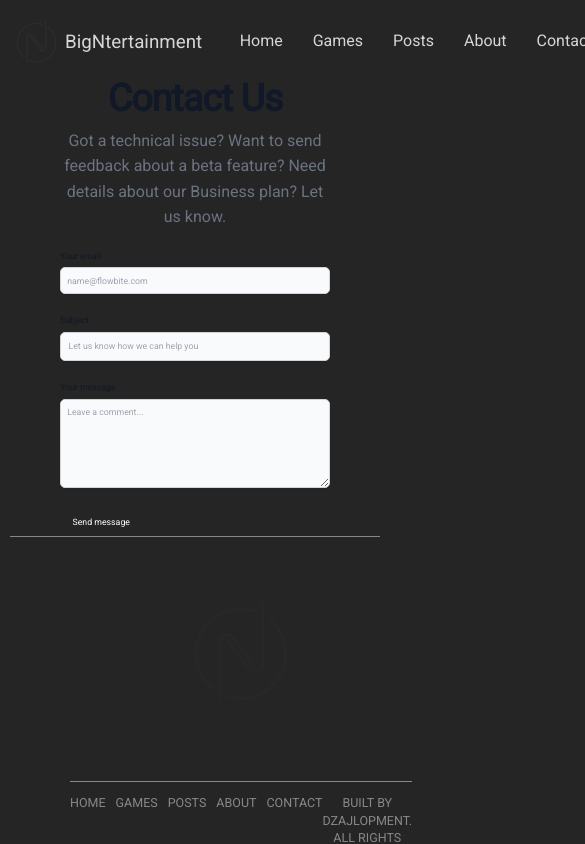
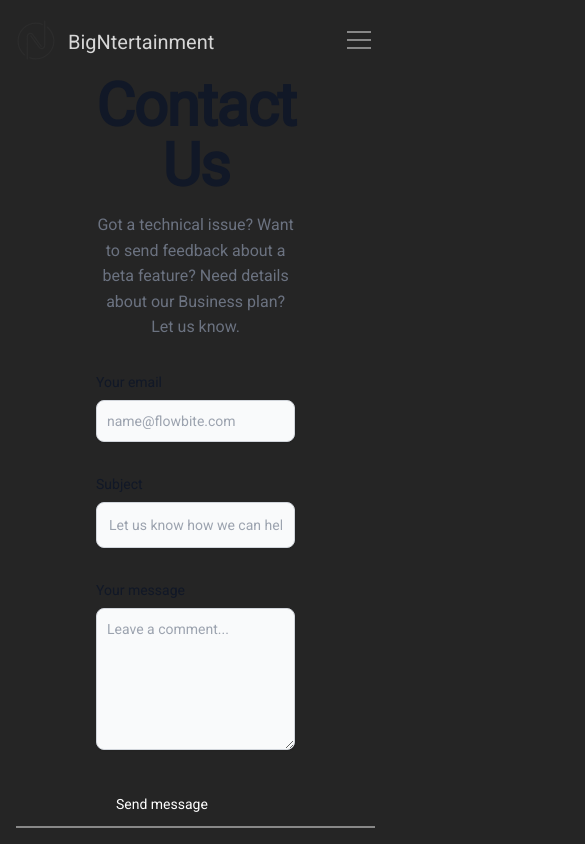
Before and after one commit to BigNtertainment/BigNtertainment, a Next.js app: page /contact in a window 390 px wide. Shown: the top 844 px of the page, 585 px wide, since content can reach past the window. Built offline with nearby package versions, Linux system fonts and the light colour scheme.

Commit message:
Create responsive navigation

```diff
--- a/src/app/globals.css
+++ b/src/app/globals.css
@@ -33,7 +33,6 @@
 }
 
 html {
-	font-size: 62.5%;
 	box-sizing: border-box;
 }
 
@@ -59,11 +58,17 @@ html {
 	}
 }
 
+.hover\:nav-hover-expand:hover > div:nth-child(1) {
+	transform: translateY(-2px);
+}
+.hover\:nav-hover-expand:hover > div:nth-child(3) {
+	transform: translateY(2px);
+}
+
 @layer base {
 	.body {
 		font-family: "Roboto", sans-serif;
 		font-weight: 300;
-		font-size: 1.6rem;
 		line-height: 1.6;
 		@apply text-dark-primary bg-dark-primary grid  grid-cols-defaultLayout min-h-screen;
 		grid-template-rows: min-content 1fr min-content;
--- a/src/app/page.tsx
+++ b/src/app/page.tsx
@@ -5,7 +5,7 @@ import Reviews from "@/components/Home/Rewiews/Reviews";
 
 export default async function Home() {
 	return (
-		<main className="pt-2.5  px-4 grid grid-rows-[75vh_repeat(5,min-content)] grid-cols-defaultLayout col-[full-start/full-end]">
+		<main className="pt-1 px-4 grid grid-rows-[75vh_repeat(5,min-content)] grid-cols-defaultLayout col-[full-start/full-end]">
 			<Header />
 			<Games />
 			<Blog />
--- /dev/null
+++ b/src/components/layout/Navigation/ClassicNav.tsx
@@ -0,0 +1,25 @@
+import React from "react";
+import NavLinks from "./NavLinks";
+import Logo from "@/components/shared/Logo";
+import NavAuth from "./NavAuth";
+
+const ClassicNav = () => {
+	return (
+		<>
+			<div className="h-full flex gap-6 ">
+				<div className="relative h-full aspect-square ">
+					<Logo fill={true} className="opacity-50" />
+				</div>
+				<div className="flex items-center translate-y-0.5 -translate-x-3 text-xl py-1.5 lg:p-0">
+					BigNtertainment
+				</div>
+				<NavLinks className={"hidden lg:flex"} />
+			</div>
+			<div className="gap-10 hidden lg:flex">
+				<NavAuth />
+			</div>
+		</>
+	);
+};
+
+export default ClassicNav;
--- /dev/null
+++ b/src/components/layout/Navigation/MobileNav.tsx
@@ -0,0 +1,56 @@
+"use client";
+
+import { cn } from "@/lib/utils/tailwind";
+import { useState } from "react";
+import NavLinks from "./NavLinks";
+import NavAuth from "./NavAuth";
+
+const Nav = () => {
+	return (
+		<div className="fixed lg:hidden right-0 z-30 bg-dark-primary top-0 h-screen">
+			<div className="h-full w-full flex items-center justify-center">
+				<NavLinks className="flex-col gap-12 w-screen text-2xl">
+					<NavAuth className="" childrenClassName="border-none" />
+				</NavLinks>
+			</div>
+		</div>
+	);
+};
+
+const MobileNav = () => {
+	const [isActive, setIsActive] = useState(false);
+
+	const toggleActive = () => {
+		setIsActive((prevState) => !prevState);
+	};
+
+	return (
+		<>
+			<div
+				className={`block lg:hidden space-y-1.5 mr-1 cursor-pointer z-50 ${
+					!isActive ? "hover:nav-hover-expand" : ""
+				}`}
+				onClick={() => toggleActive()}>
+				<div
+					className={cn(
+						"w-6 h-0.5 bg-dark-highlight transition",
+						isActive ? "rotate-45 translate-y-2 transition" : ""
+					)}></div>
+				<div
+					className={cn(
+						"w-6 h-0.5 bg-dark-highlight transition",
+						isActive ? "opacity-0 transition" : ""
+					)}></div>
+				<div
+					className={cn(
+						"w-6 h-0.5 bg-dark-highlight transition",
+						isActive ? "-rotate-45 -translate-y-2 transition" : ""
+					)}></div>
+			</div>
+
+			{isActive && <Nav />}
+		</>
+	);
+};
+
+export default MobileNav;
--- a/src/components/layout/Navigation/NavAuth.tsx
+++ b/src/components/layout/Navigation/NavAuth.tsx
@@ -1,18 +1,29 @@
-const NavAuth = () => {
+import { cn } from "@/lib/utils/tailwind";
+
+type Props = {
+	className?: string;
+	childrenClassName?: string;
+};
+
+const NavAuth = ({ className, childrenClassName }: Props) => {
 	const isAuthenticated = false;
 
 	const authenticatedView = <>PROFILE</>;
 
 	const notAuthenticatedView = (
 		<>
-			<button className=" border-2 border-[#07f468] text-[#07f468] rounded-lg  px-10 font-bold">
+			<button
+				className={cn(
+					"border-2 border-[#07f468] text-[#07f468] rounded-lg py-1.5  px-7 font-bold",
+					childrenClassName
+				)}>
 				Sign In
 			</button>
 		</>
 	);
 
 	return (
-		<div className="flex gap-4">
+		<div className={cn("flex gap-4", className)}>
 			{isAuthenticated ? authenticatedView : notAuthenticatedView}
 		</div>
 	);
--- a/src/components/layout/Navigation/NavLinks.tsx
+++ b/src/components/layout/Navigation/NavLinks.tsx
@@ -1,29 +1,42 @@
+import { cn } from "@/lib/utils/tailwind";
 import Link from "next/link";
 
-const NavLinks = () => {
+type Props = {
+	className?: string;
+	children?: React.ReactNode;
+};
+
+const NavLinks = ({ className, children }: Props) => {
 	return (
-		<ul className="flex items-center">
+		<ul className={cn("flex items-center text-lg", className)}>
 			<li>
-				<Link className="px-4 py-2 mx-2" href="/">
+				<Link className="px-4 py-2 mx-2 hover:opacity-80" href="/">
 					Home
 				</Link>
 			</li>
 			<li>
-				<Link className="px-4 py-2 mx-2" href="/games">
+				<Link className="px-4 py-2 mx-2 hover:opacity-80" href="/games">
 					Games
 				</Link>
 			</li>
 			<li>
-				<Link className="px-4 py-2 mx-2" href="/posts">
+				<Link className="px-4 py-2 mx-2 hover:opacity-80" href="/posts">
 					Posts
 				</Link>
-				<Link className="px-4 py-2 mx-2" href="/about">
+			</li>
+			<li>
+				<Link className="px-4 py-2 mx-2 hover:opacity-80" href="/about">
 					About
 				</Link>
-				<Link className="px-4 py-2 mx-2" href="/contact">
+			</li>
+
+			<li>
+				<Link className="px-4 py-2 mx-2 hover:opacity-80" href="/contact">
 					Contact
 				</Link>
 			</li>
+
+			{children}
 		</ul>
 	);
 };
--- a/src/components/layout/Navigation/Navigation.tsx
+++ b/src/components/layout/Navigation/Navigation.tsx
@@ -1,24 +1,15 @@
 import Logo from "../../shared/Logo";
+import ClassicNav from "./ClassicNav";
+import MobileNav from "./MobileNav";
 import NavAuth from "./NavAuth";
 import NavLinks from "./NavLinks";
 import NavTheme from "./NavTheme";
 
 const Navigation = () => {
 	return (
-		<nav className="col-[full-start/full-end] bg-dark-primary sticky top-0 pt-8 h-[8rem] py-8 pb-7 w-[calc(100%-2rem)]  flex justify-between mx-[1rem] px-2 pr-4  z-50 ">
-			<div className="h-full flex gap-6 ">
-				<div className="relative h-full aspect-square ">
-					<Logo fill={true} className="opacity-50" />
-				</div>
-				<div className="flex items-center translate-y-0.5 -translate-x-3 text-3xl ">
-					BigNtertainment
-				</div>
-				<NavLinks />
-			</div>
-			<div className="flex gap-10">
-				{/* <NavTheme /> */}
-				<NavAuth />
-			</div>
+		<nav className="col-[full-start/full-end] bg-dark-primary sticky top-0 pt-5 pb-4 w-[calc(100%-2rem)] flex justify-between mx-[1rem] z-50 items-center">
+			<ClassicNav />
+			<MobileNav />
 		</nav>
 	);
 };
--- a/tailwind.config.js
+++ b/tailwind.config.js
@@ -9,6 +9,21 @@ module.exports = {
 	],
 	darkMode: "class",
 	theme: {
+		screens: {
+			sm: "640px",
+
+			md: "768px",
+			// => @media (min-width: 768px) { ... }
+
+			lg: "865px",
+			// => @media (min-width: 1024px) { ... }
+
+			xl: "1024px",
+			// => @media (min-width: 1280px) { ... }
+
+			"2xl": "1280px",
+			// => @media (min-width: 1536px) { ... }
+		},
 		extend: {
 			typography: (theme) => ({
 				DEFAULT: {
```
Also changed, not shown: public/logo-dark.svg.
